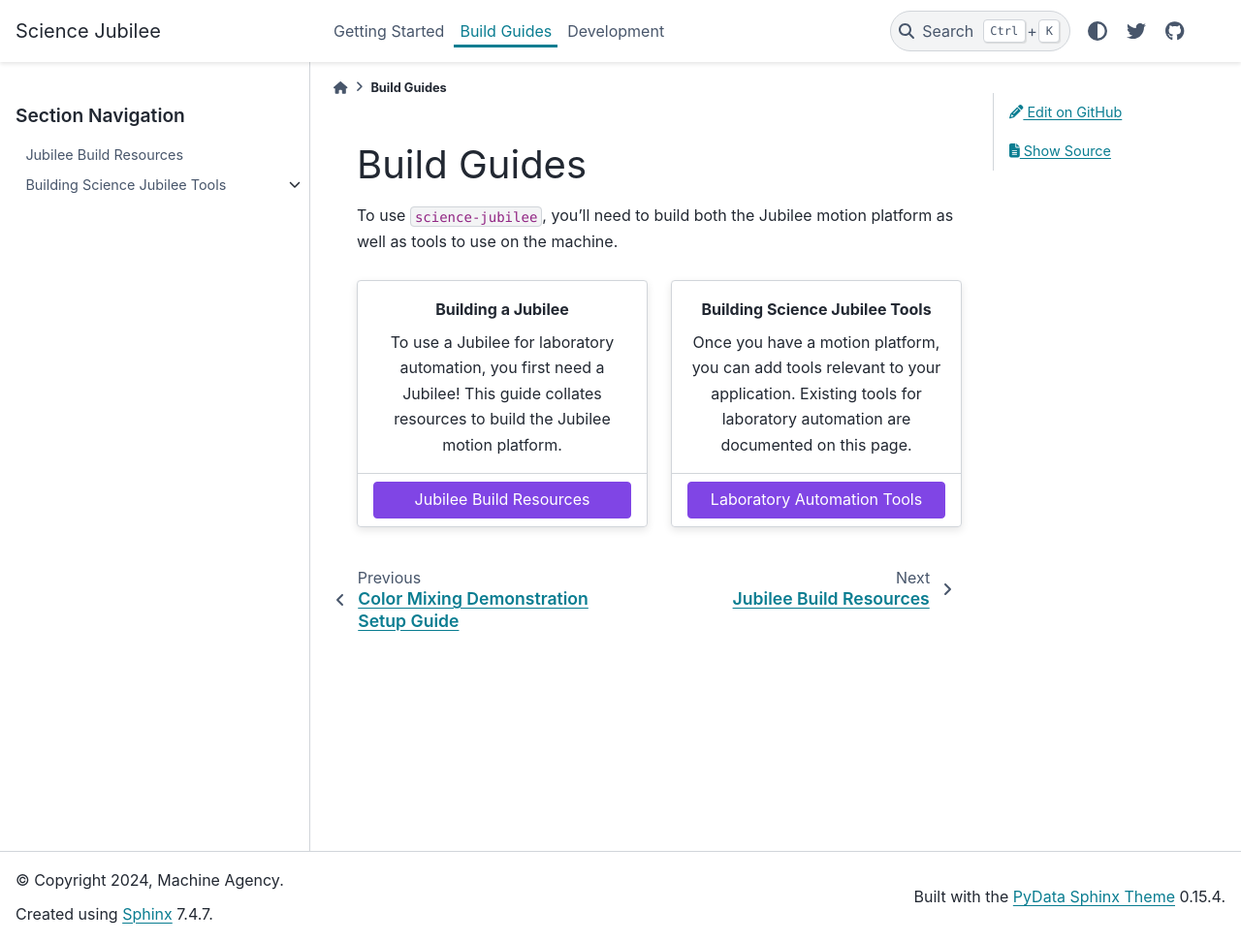
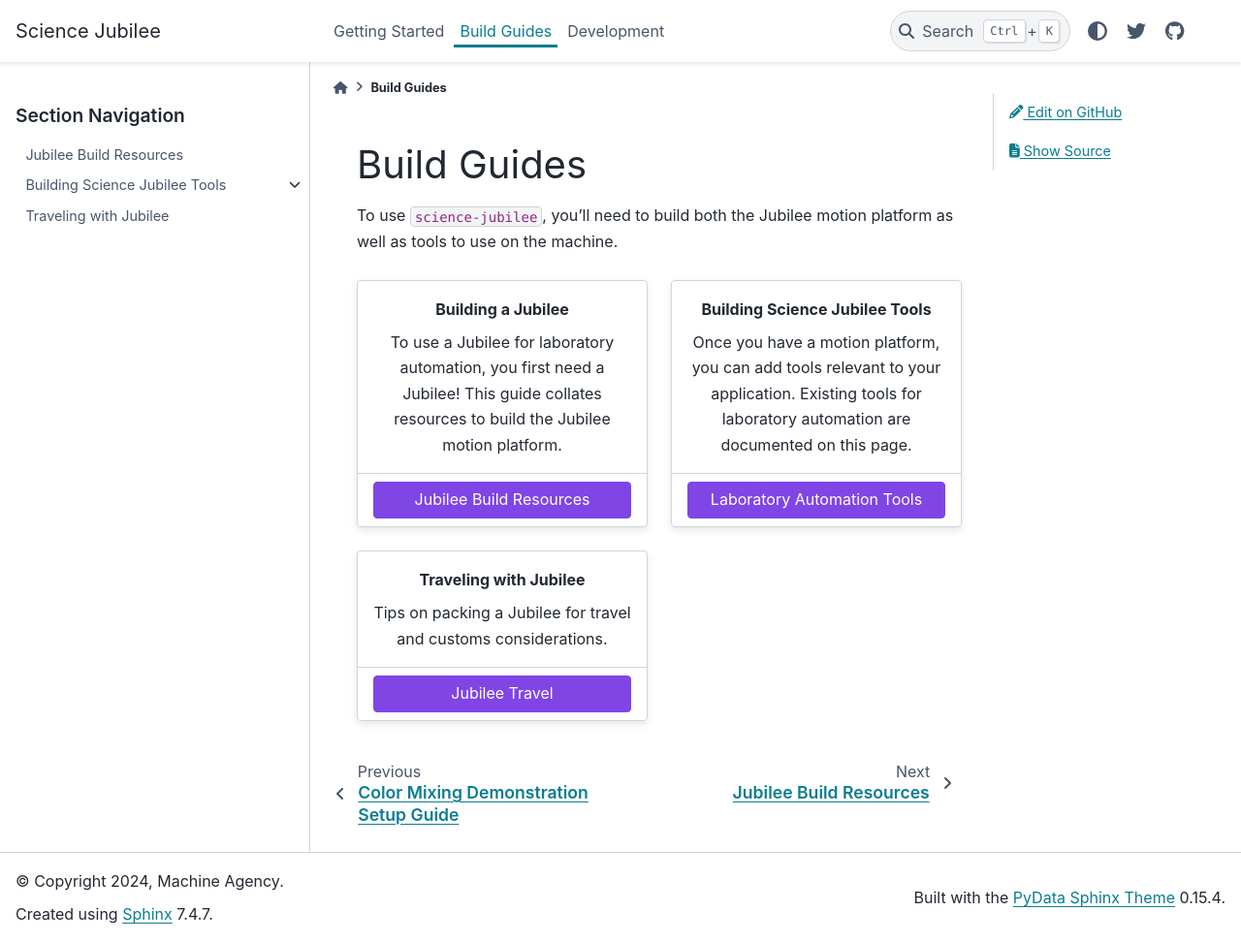
Before and after one commit to machineagency/science-jubilee, a Sphinx documentation site: the page built from docs/building/index.md, in a window 1280 px wide and 972 px high. Shown: the whole window at 97% size. Built offline with Sphinx 7.4.7 and the PyData theme 0.15.4, drawn with Linux system fonts in a browser that asks for light colours.

Commit message:
add docs page on traveling with Jubilee

````diff
--- a/docs/building/index.md
+++ b/docs/building/index.md
@@ -44,10 +44,29 @@
             :expand:
 
             Laboratory Automation Tools
+
+
+    .. grid-item-card:: Traveling with Jubilee
+        :class-card: intro-card
+        :shadow: md
+
+        Tips on packing a Jubilee for travel and customs considerations.
+
+        +++
+
+        .. button-ref:: jubilee-travel
+            :ref-type: ref
+            :click-parent:
+            :color: secondary
+            :expand:
+
+            Jubilee Travel
+
 ```
 
 ```{toctree}
 :hidden:
 building_a_jubilee
 building_tools
+jubilee_travel
 ```
````
Also changed, not shown: docs/building/jubilee_travel.md (added, +35 -0 lines).
